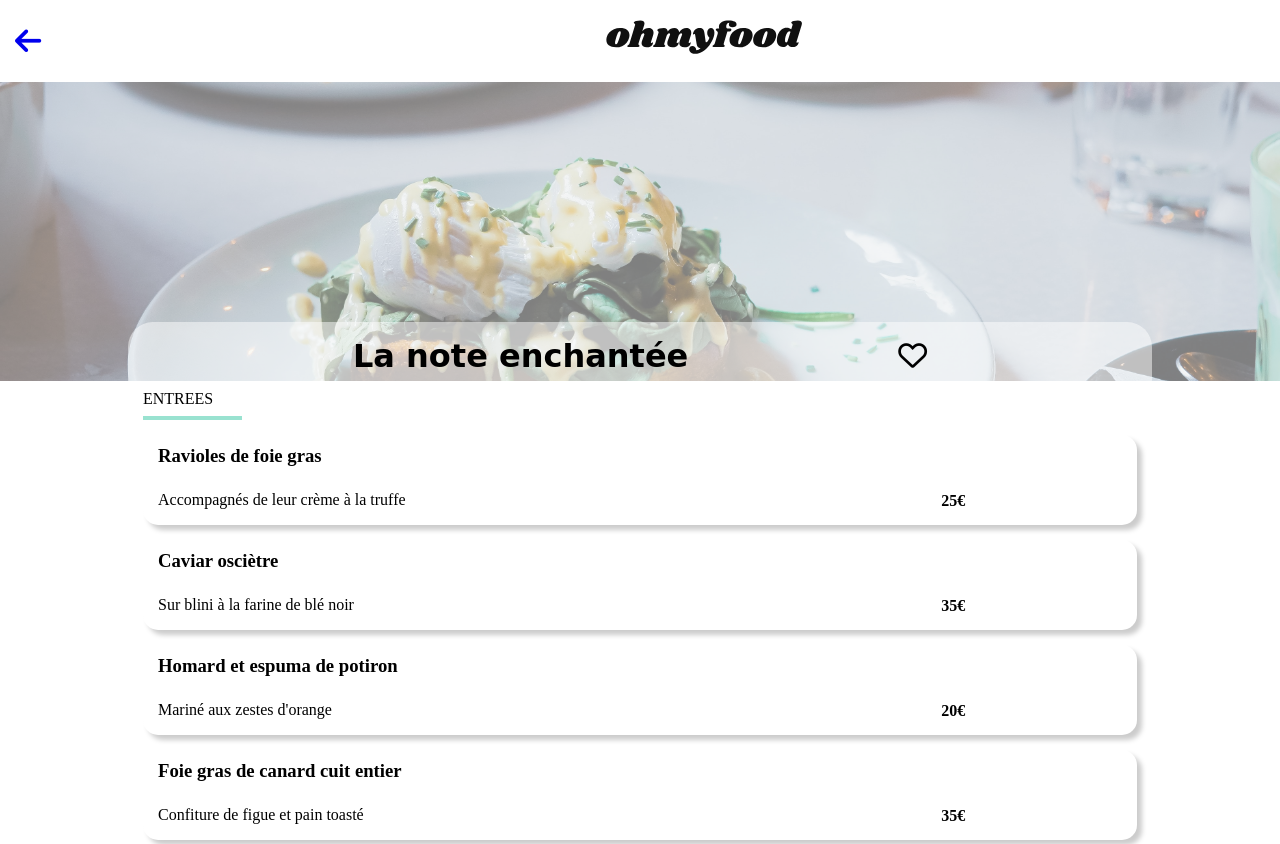
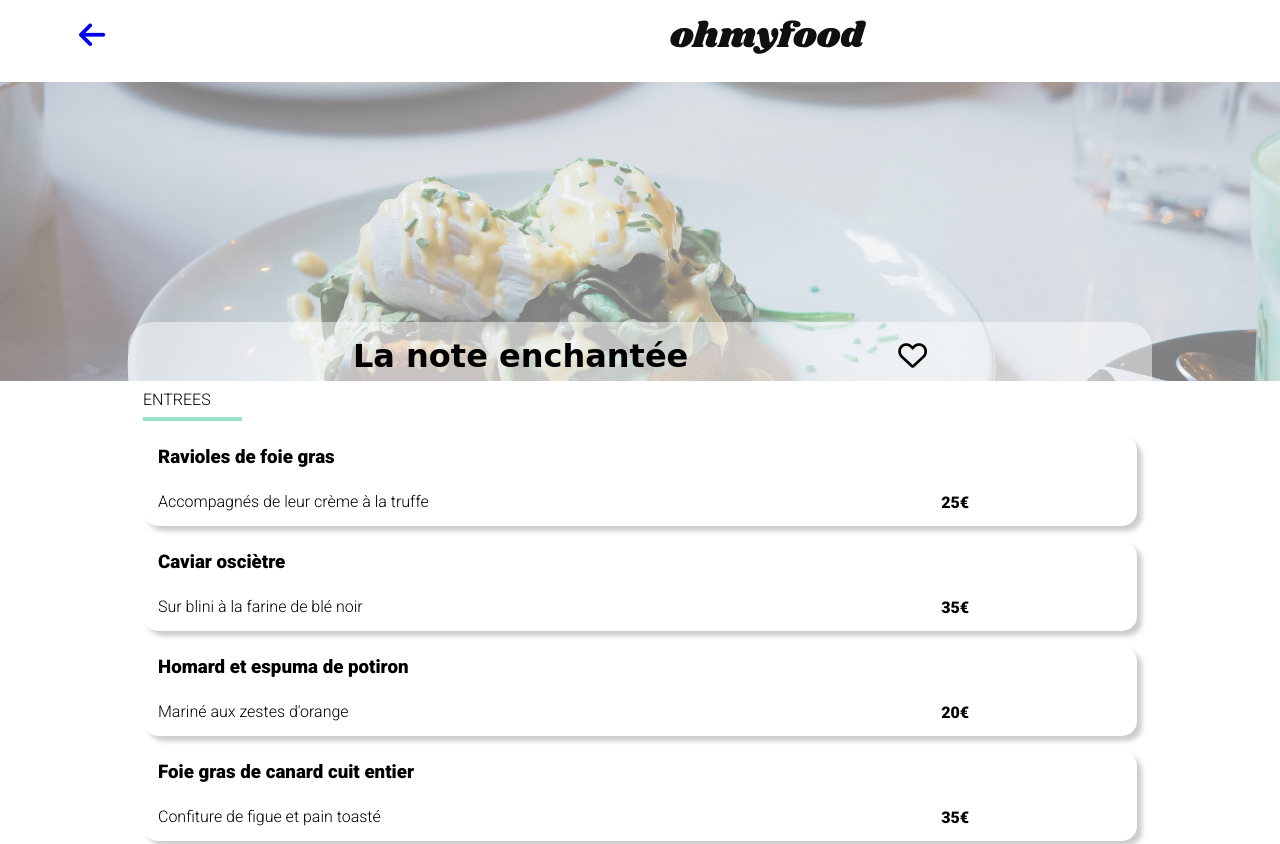
Before and after one commit to achrafro/saadiachraf_3_29102021, a plain HTML site: page la-note-ench.html in a window 1280 px wide. Shown: the top 844 px of the page. Drawn offline with Linux system fonts and the light colour scheme; a web font is replaced by a local one.

Commit message:
edit finale

```diff
--- a/style/style-menu.scss
+++ b/style/style-menu.scss
@@ -8,6 +8,7 @@ body ,h1, h2, h3, h4, h5, h6, p,i,a {
     margin: 0;
      padding:0;
      text-decoration: none;
+     font-family: $font-texte;
     }
     a:visited {
        color: black;
@@ -17,7 +18,7 @@ body ,h1, h2, h3, h4, h5, h6, p,i,a {
 header {
     display: grid;
      grid-template-columns: 20% 70%;
-      align-items: center;
+       justify-content: center;
       padding-top: 20px;
       position: relative;
 
@@ -66,6 +67,10 @@ top : -63px;
     display: flex;
     justify-content: space-evenly;
     align-items: center;
+    h1 {
+        font-family: $font-logo-titres;
+
+    }
     .icon-coeur {
         position: relative;
     .fa-heart {
```
Also changed, not shown: style/style-menu.css, 1 other file.
